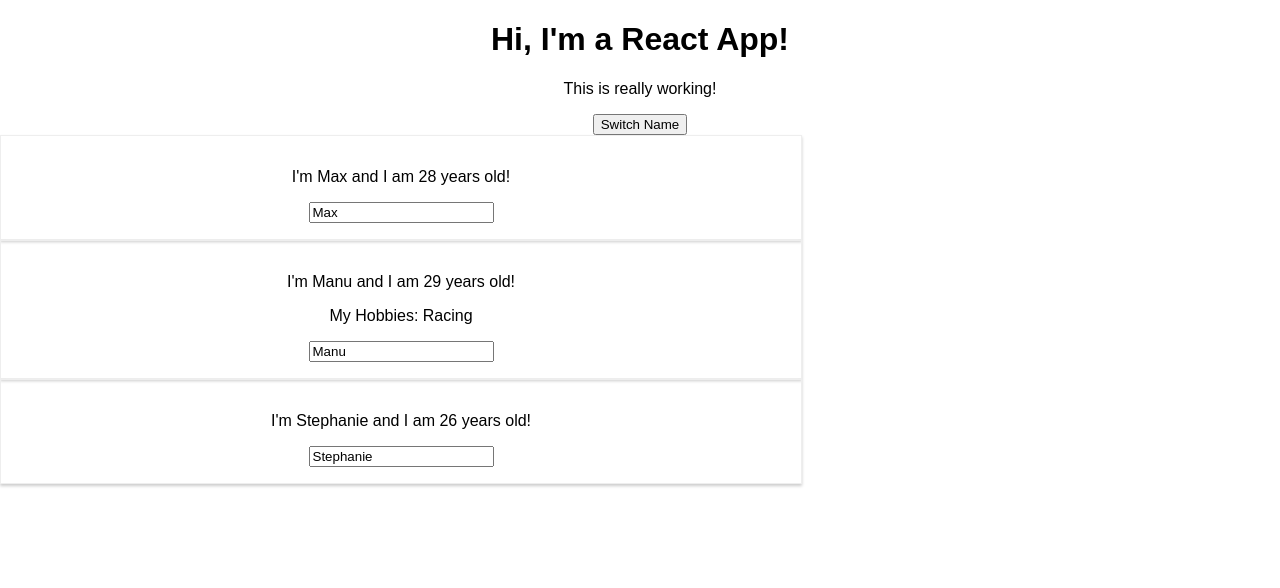
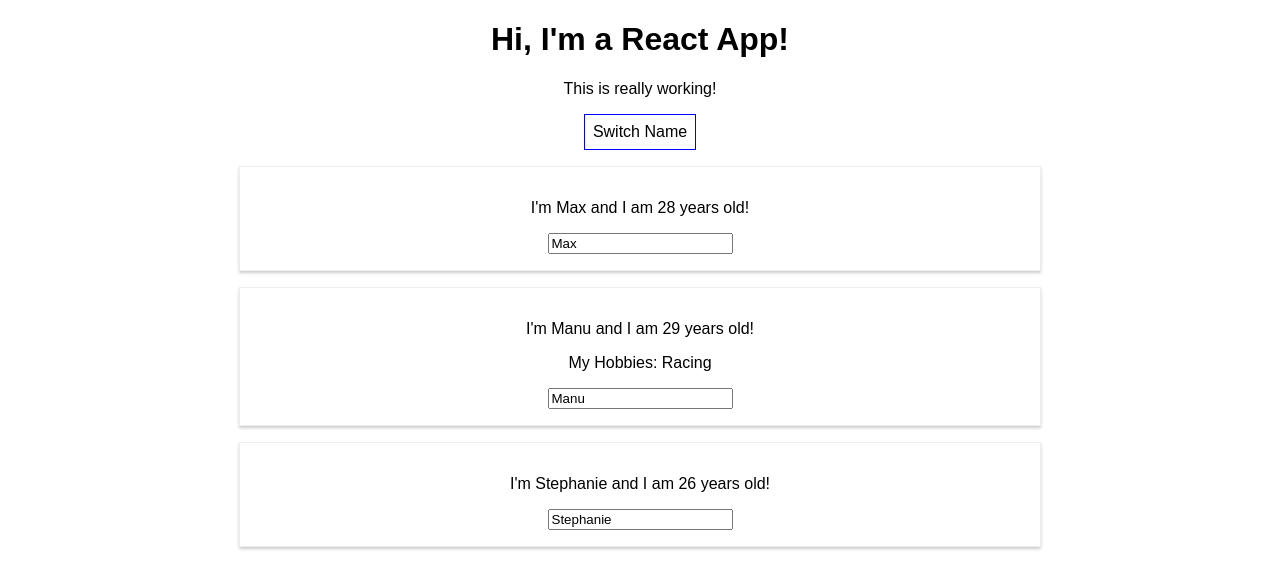
Before and after one commit to abelgoodwin1988/react-complete-guide, a React (Create React App) app: page / in a window 1280 px wide. Shown: the top 588 px of the page. Built offline with nearby package versions, Linux system fonts and the light colour scheme.

Commit message:
commit changes to app person.css

```diff
--- a/src/App.js
+++ b/src/App.js
@@ -37,13 +37,23 @@
   }
 
   render() {
+    const style = {
+      backgroundColor: 'white',
+      font: 'inherit',
+      border: '1px solid blue',
+      padding: '8px',
+      cursor: 'pointer'
+    }
+
     return (
       <div className="App">
         <h1>
           Hi, I'm a React App!
         </h1>
         <p>This is really working!</p>
-        <button onClick={() => this.switchNameHandler('Maximilian!')}>Switch Name</button>
+        <button
+          style={style}
+          onClick={() => this.switchNameHandler('Maximilian!')}>Switch Name</button>
         <Person
           name={this.state.persons[0].Name}
           age={this.state.persons[0].age}
--- a/src/Person/Person.css
+++ b/src/Person/Person.css
@@ -1,6 +1,6 @@
 .Person {
-  width:60%;
-  margin:auth;
+  width: 60%;
+  margin: 16px auto;
   border: 1px solid #eee;
   box-shadow: 0 2px 3px #ccc;
   padding: 16px;
```
